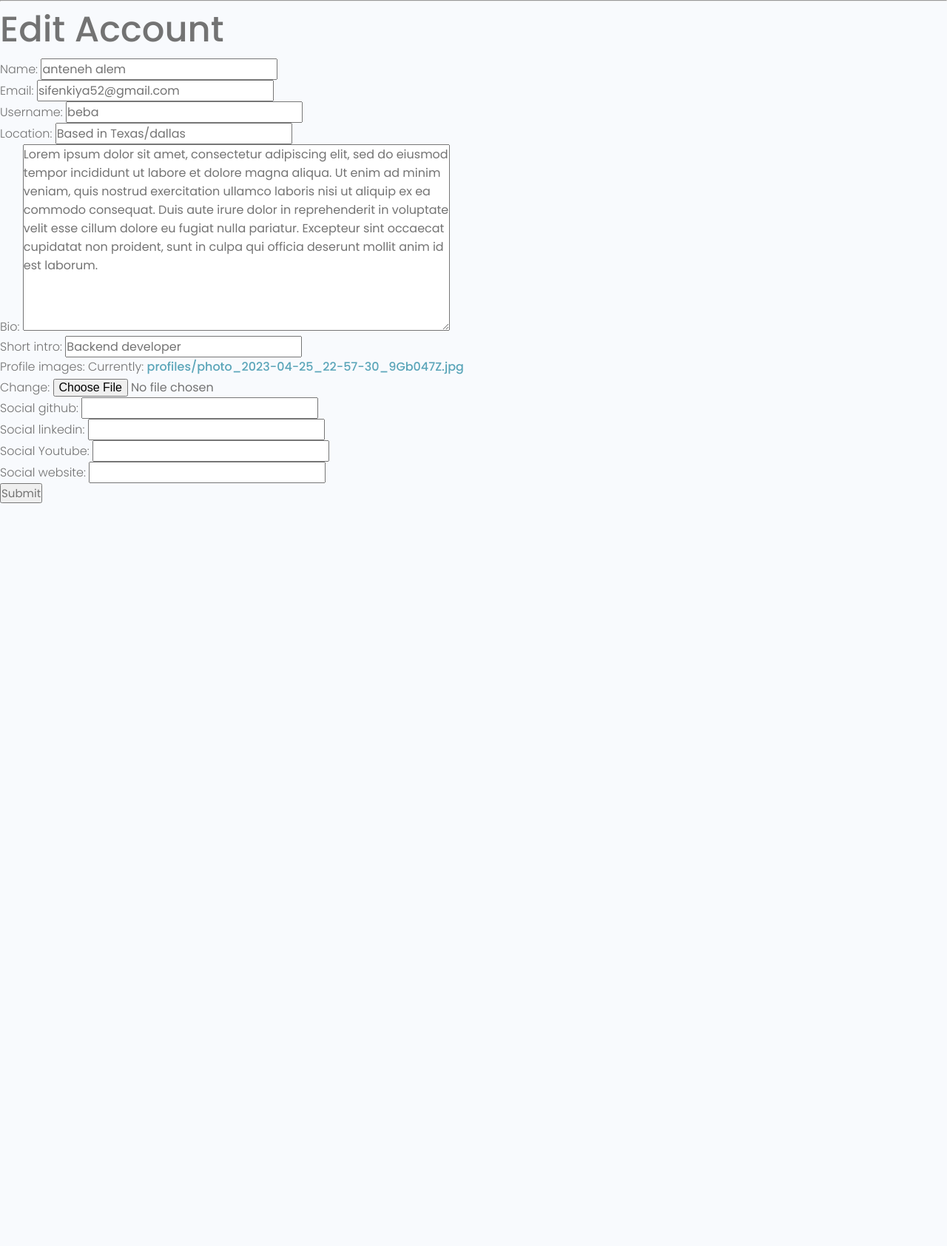
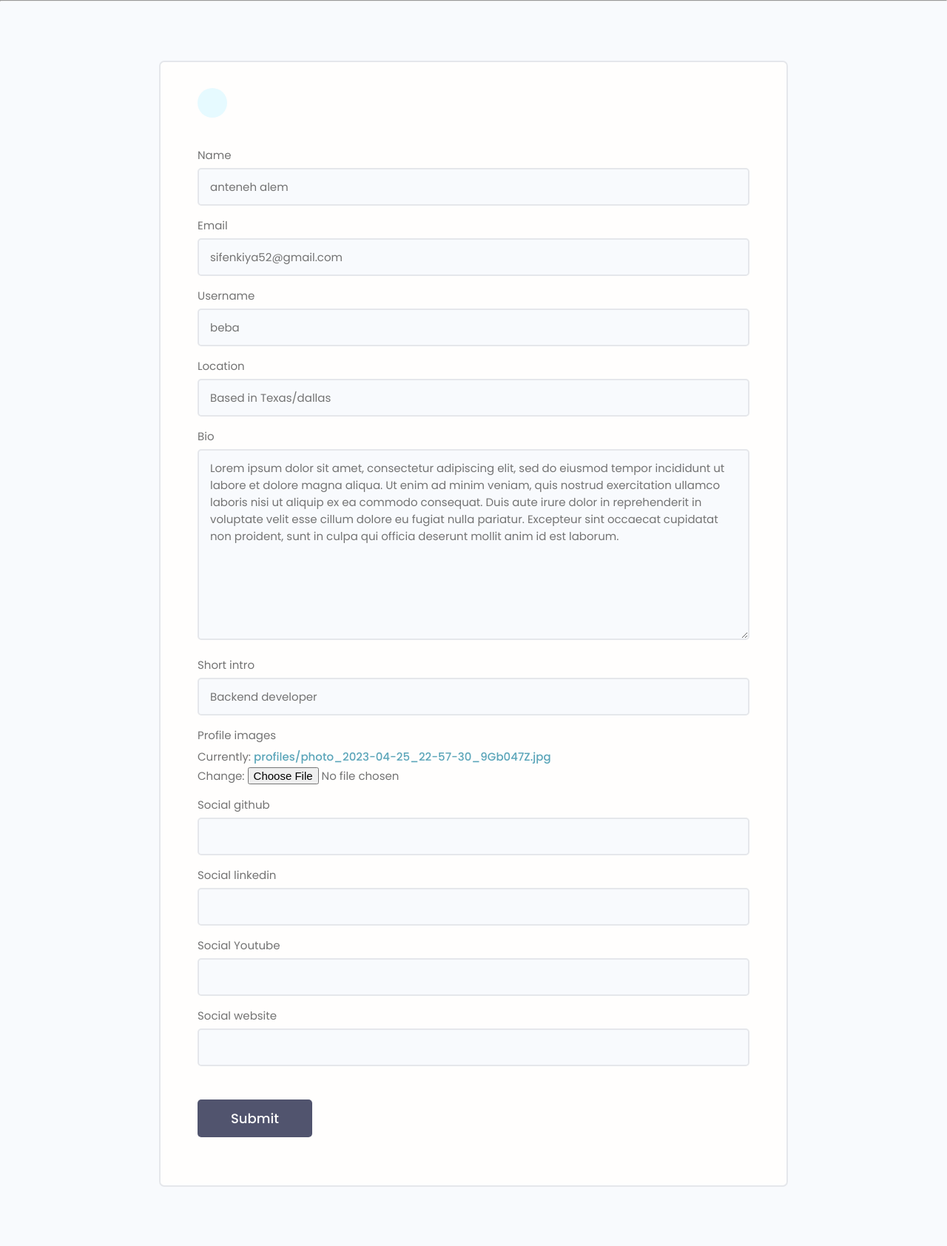
Before and after one commit to beba2123/Django-project, a Django app: page /edit-account/ in a window 1280 px wide. Shown: the part 77-1761 px from the top of the page at 74% size. Before the commit the page ends 757 px from the top, so only its background shows below. Run offline with Django 4.2, Linux system fonts and the light colour scheme; a user stored in the database is signed in; data comes from the database, SQL or seed files in the repository; both versions use the stored data as it was after the commit; some libraries are stand-ins or nearby versions.

Commit message:
profile form

```diff
--- a/users/forms.py
+++ b/users/forms.py
@@ -11,12 +11,17 @@ class coustomUserCreationForm(UserCreationForm):
         labels = {
             'first_name': 'Name',
         }
-        def __init__(self, *args, **kwargs):
-            super(coustomUserCreationForm, self).__init__(*args, **kwargs)
-            for name, field in self.fields.items():
-                 field.widget.attrs.update({'class': 'input'})
+    def __init__(self, *args, **kwargs):
+        super(coustomUserCreationForm, self).__init__(*args, **kwargs)
+        for name, field in self.fields.items():
+             field.widget.attrs.update({'class': 'input'})
+
 class ProfileForm(ModelForm):
     class Meta:
         model = Profile
         fields = [ 'name' , 'email', 'username', 'Location', 'bio', 'short_intro', 'Profile_images',
                   'social_github', 'social_linkedin', 'social_Youtube', 'social_website']
+    def __init__(self, *args, **kwargs):
+        super(ProfileForm, self).__init__(*args, **kwargs)
+        for name, field in self.fields.items():
+             field.widget.attrs.update({'class': 'input'})
--- a/users/templates/users/profile_form.html
+++ b/users/templates/users/profile_form.html
@@ -1,13 +1,28 @@
 {% extends 'main.html'%}
 
 {%block content%}
-<h1>Edit Account</h1>
 
-<form method="POST" action="{% url 'edit-account' %}" enctype="multipart/form-data">
-    {% csrf_token %}
-    {{form.as_p}}
-    <input type="submit" value="Submit">
 
+
+    <main class="formPage my-xl">
+        <div class="content-box">
+            <div class="formWrapper">
+                <a class="backButton" href="{% url 'account'%}"><i class="im im-angle-left"></i></a>
+                <br>
+
+                <form class="form" method="POST" action="{% url 'edit-account' %}" enctype="multipart/form-data">
+                    {% csrf_token %}
+                    {% for field in form%}
+                    <div class="form__field">
+                        <label for="formInput#text">{{field.label}} </label>
+                        {{field}}
+                    </div>
+                    {% endfor %}
+                    <input class="btn btn--sub btn--lg  my-md" type="submit" value="Submit" />
+                </form>
+            </div>
+        </div>
+    </main>
 </form>
 
 
--- a/users/views.py
+++ b/users/views.py
@@ -46,7 +46,7 @@ def registeruser(request):
             messages.success(request, 'User acount is created..!!')
 
             login(request, user)
-            return redirect('profiles')
+            return redirect('edit-account')
         else:
             messages.success(request, 'User acount isnot created...!')
 
```
Also changed, not shown: db.sqlite3, static/images/profiles/photo_2023-04-25_23-03-31.jpg (added).
